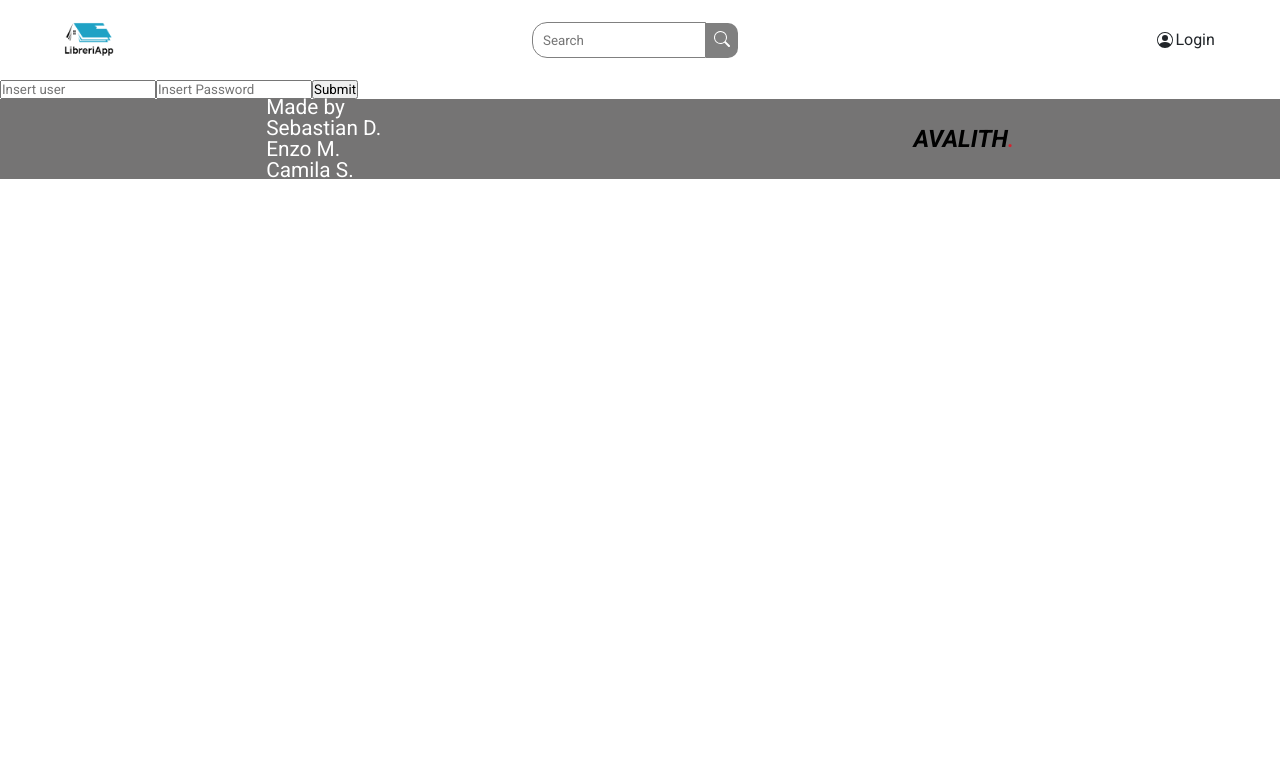
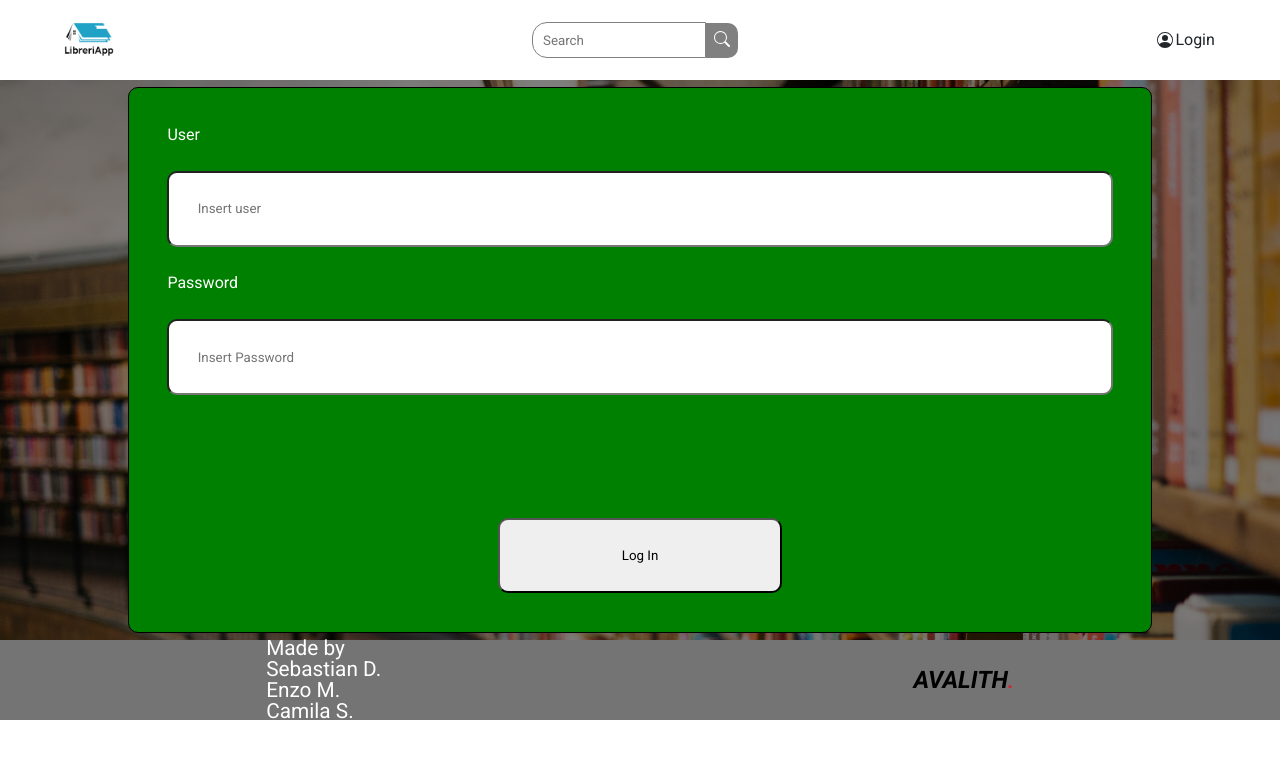
Before and after one commit to lemarchesi09/sf-library-app, a React (Create React App) app: page /login in a window 1280 px wide. Shown: the top 758 px of the page. Built offline with nearby package versions, Linux system fonts and the light colour scheme.

Commit message:
:construction: Login component working

```diff
--- a/package.json
+++ b/package.json
@@ -17,6 +17,7 @@
     "react-router-dom": "^6.4.1",
     "react-scripts": "5.0.1",
     "react-toastify": "^9.0.8",
+    "sweetalert2": "^11.5.1",
     "web-vitals": "^2.1.4"
   },
   "scripts": {
--- a/src/App.js
+++ b/src/App.js
@@ -4,7 +4,6 @@ import { Details } from "./components/Details/Details";
 import { Home } from "./pages/Home/Home";
 import { NavBar } from "./components/NavBar/NavBar";
 import { Footer } from "./components/Footer/Footer";
-import { Create } from "./components/Create";
 import { Welcome } from "./pages/Welcome/Welcome";
 import CreateBook from "./components/CreateBook/CreateBook";
 import { Login } from "./components/Login/Login";
@@ -20,8 +19,7 @@ function App() {
         <Route path="/login" element={<Login />} />
         <Route path="/dashboard" element={<Dashboard />} />
         {/*Agregar enrutado dinamico con uso de id*/}
-        <Route path="/details" element={<Details />} />
-        <Route path="/create" element={<Create />} />
+        <Route path="/details:book" element={<Details />} />
         {/*****************/}
         <Route path="/createbook" element={<CreateBook />} /> {/* <------BORRAR!! */}
         {/*****************/}
--- a/src/components/Create.js
+++ /dev/null
@@ -1,5 +0,0 @@
-export const Create = () =>{
-    return(
-       <div>Create</div>
-    )
-}
--- a/src/components/Dashboard/Dashboard.js
+++ b/src/components/Dashboard/Dashboard.js
@@ -40,8 +40,8 @@ export const Dashboard = () =>{
                         <h3>{book.title}</h3>
                         <p>{book.author}</p>
                         <img src={book.imageLink} alt="img-card" />
+                        <Link to={`/details/${book.title}`}><button className="button btn-info">More info</button></Link>
                         <div className="button-cont">
-
                             <button className="button btn-upd"><Link to="/update">Update</Link></button>
                             <button className="button btn-dlt" onClick={() =>{deleteBook(book.title)}}>Delete</button>
                         </div>
--- a/src/components/Dashboard/dashboard.css
+++ b/src/components/Dashboard/dashboard.css
@@ -8,9 +8,9 @@
 }
 .book-item{
     background-color: rgb(255, 255, 255);
-    width: 240px;
+    width: 70%;
+    height: auto;
     border: 1px solid black;
-    height: 240px;
     margin: 2%;
     display: flex;
     flex-direction: column;
@@ -21,8 +21,7 @@
 }
 
 .book-item img{
-    height: 60%;
-    width: fit-content;;
+    width: 100%;
 }
 
 .dashboard-cont{
@@ -52,4 +51,13 @@
 }
 .button{
     width: 85%;
+    border-radius: 5px;
 }
+
+@media screen and (min-width: 768px) {
+
+    .book-item{
+        width: 25%;
+    }
+
+}
--- a/src/components/Details/Details.js
+++ b/src/components/Details/Details.js
@@ -15,6 +15,7 @@ export const Details = () => {
     id: "f9dc02d7-e4bb-44e3-b55a-7be910a1dd48",
     //y la imagen??? <---- falta agregar este input en el componente Create Book
   };
+
 
   function splitString(stringToSplit, separator) {
     const arrayOfStrings = stringToSplit.split(separator)
@@ -58,10 +59,12 @@ export const Details = () => {
 
       </div>
 
+
 {/*       <Link to={back}>
       </Link> */}
         <button className="button__back">back</button>
 
     </div>
+
   );
 };
--- a/src/components/Login/Login.js
+++ b/src/components/Login/Login.js
@@ -1,6 +1,7 @@
 import "./login.css"
 import { useForm } from "react-hook-form";
 import { useState } from "react";
+import Swal from 'sweetalert2'
 
 
 
@@ -8,20 +9,47 @@ export const Login = () =>{
     const { register, handleSubmit, watch, formState: { errors } } = useForm();
     // const [login, setLogin] = useState([{}])
 
+    const [users, setUsers] = useState(
+            {
+                user: "enzo",
+                password: "contraseña"
+            }
+    )
     const onSubmit = (data, e) => {
         const fields= {
                 user: data.user,
                 password: data.password
             }
-        console.log(data);
+        console.log('Fields', data.user , data.password);
+        console.log('Users', users.user , users.password);
+        if (data.user === users.user && data.password === users.password) {
+            console.log('Usuario Logeado');
+            Swal.fire({
+                title: 'Log in success!',
+                text: `Welcome ${data.user.toUpperCase()}`,
+                icon: 'success',
+                confirmButtonText: 'Go ahead'
+              })
+        }else{
+            console.log('Datos invalidos');
+            Swal.fire({
+                title: 'Log in Failed!',
+                text: `Ups... invalid fields`,
+                icon: 'error',
+                confirmButtonText: 'Try again'
+              })
+        }
     }
 
+
     return (
-        /* "handleSubmit" will validate your inputs before invoking "onSubmit" */
-        <form onSubmit={handleSubmit(onSubmit)}>
+        <div className="form__cont">
+           { /* "handleSubmit" will validate your inputs before invoking "onSubmit" */}
+            <form className="formu" onSubmit={handleSubmit(onSubmit)}>
                 {/* register your input into the hook by invoking the "register" function */}
+                <label>User</label>
                 <input
-        id="user"
+                className="form__inp"
                 type="text"
                 placeholder="Insert user"
                 autoComplete="off"
@@ -40,8 +68,9 @@ export const Login = () =>{
                 {/* errors will return when field validation fails  */}
                 {errors.user && <span>{errors.user.message}</span>}
 
+                <label>Password</label>
                 <input
-        id="password"
+                className="form__inp"
                 type="password"
                 placeholder="Insert Password"
                 autoComplete="off"
@@ -63,7 +92,8 @@ export const Login = () =>{
                 {errors.password && <span>{errors.password.message}</span>}
 
 
-        <input type="submit" />
+                <input className="form__sub" type="submit" value="Log In" />
             </form>
+        </div>
     );
 }
--- a/src/components/Login/login.css
+++ b/src/components/Login/login.css
@@ -0,0 +1,39 @@
+.form__cont{
+    min-height: 70vh;
+    display: flex;
+    flex-direction: column;
+    justify-content: center;
+    align-items: center;
+    background-image: linear-gradient(rgba(0, 0, 0, 0.5), rgba(0, 0, 0, 0.5)), url(../../assets/images/welcome-bg-3.jpg);
+    background-size: cover;
+}
+.formu{
+    background-color: green;
+    display: flex;
+    flex-direction: column;
+    justify-content: center;
+    min-height: 30vh;
+    border: 1px solid black;
+    border-radius: 10px;
+    width: 80%;
+    padding: 3%;
+}
+.form__inp{
+    padding: 3%;
+    border-radius: 10px;
+    margin: 3% 0%;
+}
+
+.form__sub{
+    width: 30%;
+    padding: 3%;
+    border-radius: 10px;
+    margin-top: 10%;
+    align-self: center;
+}
+label{
+    color: white;
+}
+span{
+    align-self: flex-end;
+}
```
Also changed, not shown: src/components/BookCard.js (deleted, +0 -20 lines), 1 other file (tests, documents, lock files or other folders). Lines whose indentation alone changed are shown as unchanged.
